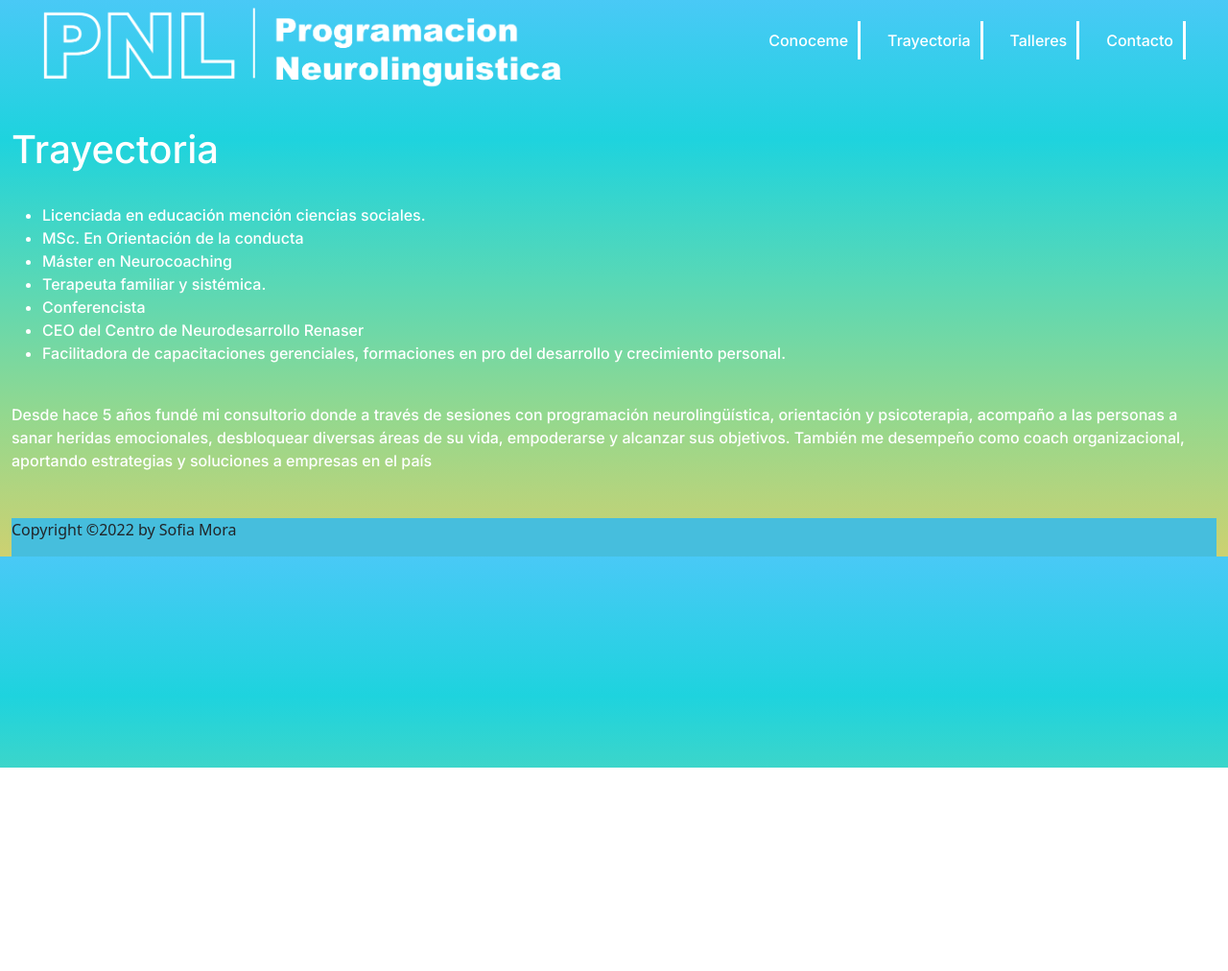
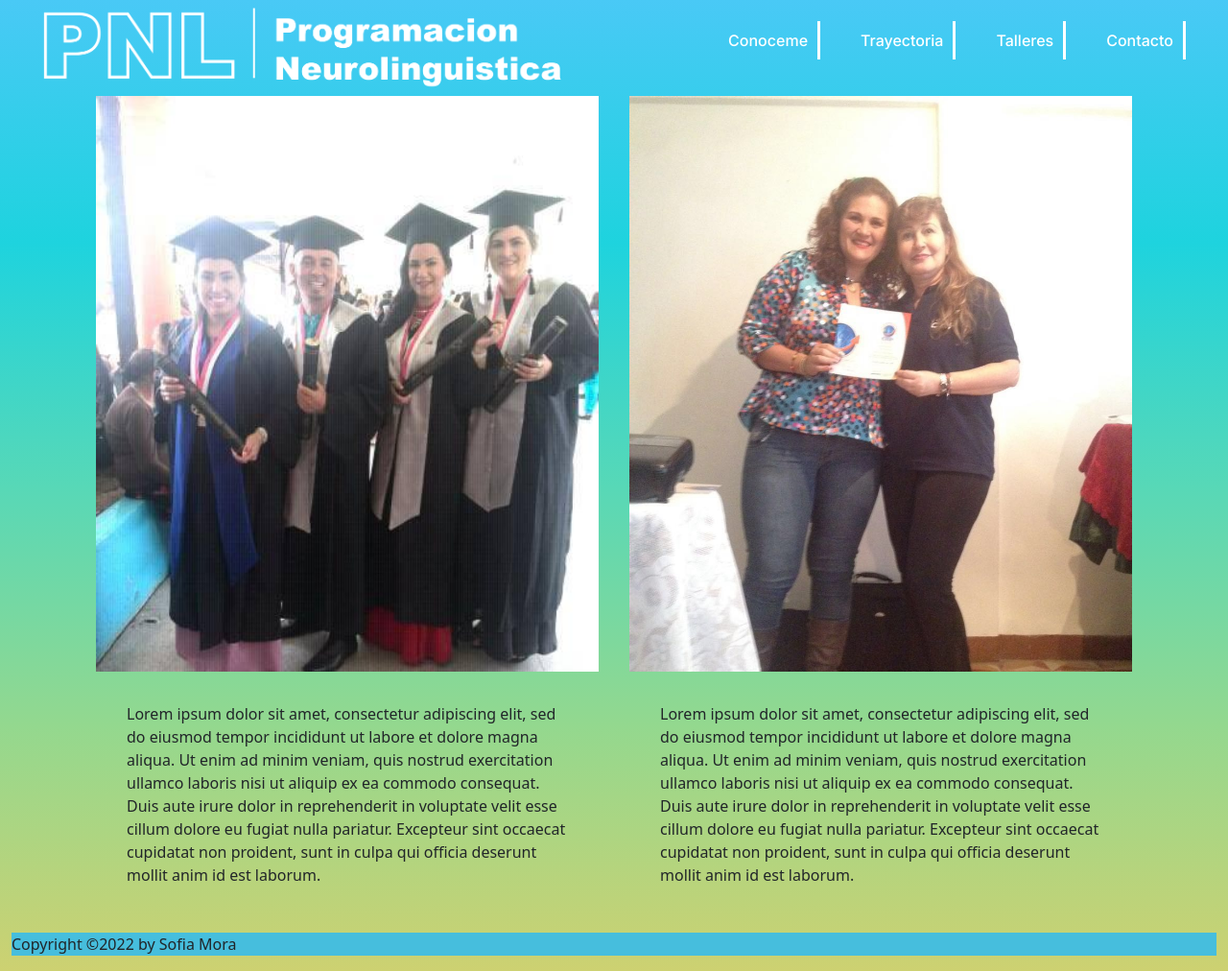
Before and after one commit to DavidMoz1994/proyectosofia, a website: page view/trayectoria.html in a window 1280 px wide. Shown: the whole page at 96% size. Before the commit the page ends 800 px from the top, so only its background shows below. Drawn offline with nearby package versions, Linux system fonts and the light colour scheme; a web font is replaced by a local one.

Commit message:
se agrego mapas a trayectoria  mixin a header e imagenes a trayectoria

```diff
--- a/sass/misc/_mixins.scss
+++ b/sass/misc/_mixins.scss
@@ -0,0 +1,7 @@
+@mixin flex($direction: row, $justify: flex-start, $align: flex-start, $gap: 0){
+    display: flex;
+    flex-direction: $direction;
+    justify-content: $justify;
+    align-items: $align;
+    gap: $gap;
+}
--- a/sass/misc/_normalize.scss
+++ b/sass/misc/_normalize.scss
@@ -10,6 +10,11 @@ body {
     background: linear-gradient(to bottom, #49c9f6, #1ed3de, #57d8b7, #94d88e, #cdd171);
 
 }
+main{
+    max-width: 1080px;
+    margin: 0 auto;
+
+    }
 
 a {
     text-decoration: none;
--- a/sass/misc/_variables.scss
+++ b/sass/misc/_variables.scss
@@ -1,2 +1,31 @@
 $font-primary: "Inter", sans-serif;
 $font-secondary: "Bowly One SC", cursive;
+
+$images: (
+        sofiauni: "sofiauni",
+        sofiacurso:"sofiacurso"
+    );
+
+    $paddings:(
+        xlarge: 5rem,
+        large: 3rem,
+        medium: 2rem,
+        small: 1.5rem,
+        xsmall: 1rem
+    );
+
+    @each $var ,$val in $paddings {
+        .p-#{$var}{
+            padding: #{$val};
+        }
+
+    }
+
+    @each $image, $value in $images {
+        .img-#{$image} {
+            width: 100%;
+            height: 600px;
+            background-size: cover;
+            background-image: url("../public/img/#{$value}.jpg");
+        }
+        }
--- a/sass/partials/_header.scss
+++ b/sass/partials/_header.scss
@@ -2,8 +2,8 @@ header{
 
     .navbar{
         display: flex;
-        justify-content: space-between;
-        align-items: center;
+        @include flex(row, space-between,center, 2rem);
+        flex-wrap: wrap;
         padding: 0 2em;
     }
 
@@ -12,10 +12,10 @@ header{
     }
 
     .menu{
-        display: flex;
+        @include flex(row, space-between,center, 2rem);
         flex-basis: 40%;
         list-style: none;
-        justify-content: space-between;
+
 
     }
 
--- a/sass/views/_trayectoria.scss
+++ b/sass/views/_trayectoria.scss
@@ -1,12 +1,26 @@
-.trayectoria-container {
-    display: grid;
-    grid-template-rows: (2, 10em);
-    gap: 2em;
+// .trayectoria-container {
+//     display: grid;
+//     grid-template-rows: (2, 10em);
+//     gap: 2em;
 
-    main {
+//     main {
+//         display: flex;
+//         flex-direction: column;
+//         color: white;
+//         font-family: $font-primary;
+//     }
+// }
+
+
+    .trayectoria-section{
         display: flex;
-        flex-direction: column;
-        color: white;
-        font-family: $font-primary;
+        justify-content: space-between;
+        align-items: center;
+        gap: 2rem;
+
+        articule{
+            p{
+                padding: map-get($paddings , medium);
+            }
+        }
     }
-}
--- a/view/trayectoria.html
+++ b/view/trayectoria.html
@@ -28,7 +28,9 @@
 
             </nav>
         </header>
-        <main>
+        <!-- <main>
+
+
 
             <h1>Trayectoria</h1><br>
             <section>
@@ -55,6 +57,31 @@
                     aportando estrategias y soluciones a empresas en el país
                 </p>
             </article>
+        </main> -->
+
+        <main>
+            <section class="trayectoria-section">
+                <articule>
+                    <div class="img-sofiauni"></div>
+                    <p>
+                        Lorem ipsum dolor sit amet, consectetur adipiscing elit, sed do eiusmod tempor incididunt ut
+                        labore et dolore magna aliqua. Ut enim ad minim veniam, quis nostrud exercitation ullamco
+                        laboris nisi ut aliquip ex ea commodo consequat. Duis aute irure dolor in reprehenderit in
+                        voluptate velit esse cillum dolore eu fugiat nulla pariatur. Excepteur sint occaecat cupidatat
+                        non proident, sunt in culpa qui officia deserunt mollit anim id est laborum.
+                    </p>
+                </articule>
+                <articule>
+                    <div class="img-sofiacurso"></div>
+                    <p>
+                        Lorem ipsum dolor sit amet, consectetur adipiscing elit, sed do eiusmod tempor incididunt ut
+                        labore et dolore magna aliqua. Ut enim ad minim veniam, quis nostrud exercitation ullamco
+                        laboris nisi ut aliquip ex ea commodo consequat. Duis aute irure dolor in reprehenderit in
+                        voluptate velit esse cillum dolore eu fugiat nulla pariatur. Excepteur sint occaecat cupidatat
+                        non proident, sunt in culpa qui officia deserunt mollit anim id est laborum.
+                    </p>
+                </articule>
+            </section>
         </main>
 
         <footer class="conoceme">
```
Also changed, not shown: css/index.css, public/img/sofiacurso.jpg (added), public/img/sofiauni.jpg (added).
